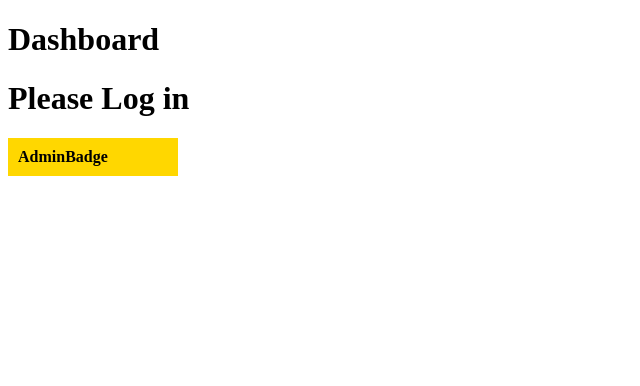
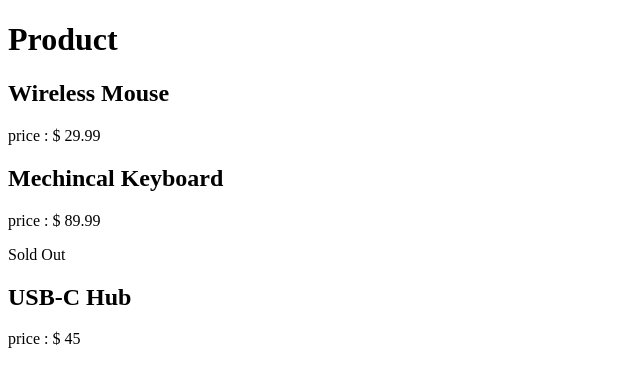
Before and after one commit to shrutipanday25-ui/my-react-app, a React (Vite) app: page / in a window 1280 px wide. Shown: the top 386 px of the page, without its empty margins (0-640 px from the left). Built offline with nearby package versions, Linux system fonts and the light colour scheme.

Commit message:
Day 8 Rendering Lists and Key Prop

```diff
--- a/src/App.jsx
+++ b/src/App.jsx
@@ -1,18 +1,41 @@
-import Dashboard from "./Dashboard";
+import ProductCard from "./ProductCard";
 
 function App(){
+  const product=[
+    {id:101,
+      name:"Wireless Mouse",
+      price: 29.99,
+       inStock:true,
+    },
+    {
+    id : 102,
+    name :"Mechincal Keyboard",
+    price : 89.99,
+    inStock:false ,
+    },
+    {
+      id:103,
+      name:"USB-C Hub",
+      price:45.00,
+      inStock:true,
+    }
+  ];
 
-    return(
-<div>
-  <h1> Dashboard</h1>
+  return(
+    <div>
+      <h1>Product</h1>
+      {product.map((product)=>
+      <div key = {product.id}>
+        <ProductCard
+        name = {product.name}
+        price={product.price}
+        />
+        {!product.inStock && <p>Sold Out</p>}
+      </div>
+    )}
+    </div>
+  );
 
-  <Dashboard
-  isLoogedIn={true}
-  isAdmin={true}
-  hasError={false}
-  />
-</div>
-    )
 
 }
 export default App;
--- /dev/null
+++ b/src/ProductCard.jsx
@@ -0,0 +1,9 @@
+function ProductCard ({name,price}){
+    return(
+        <div>
+            <h2>{name}</h2>
+            <p> price : $ {price}</p>
+        </div>
+    );
+}
+export default ProductCard;
```
